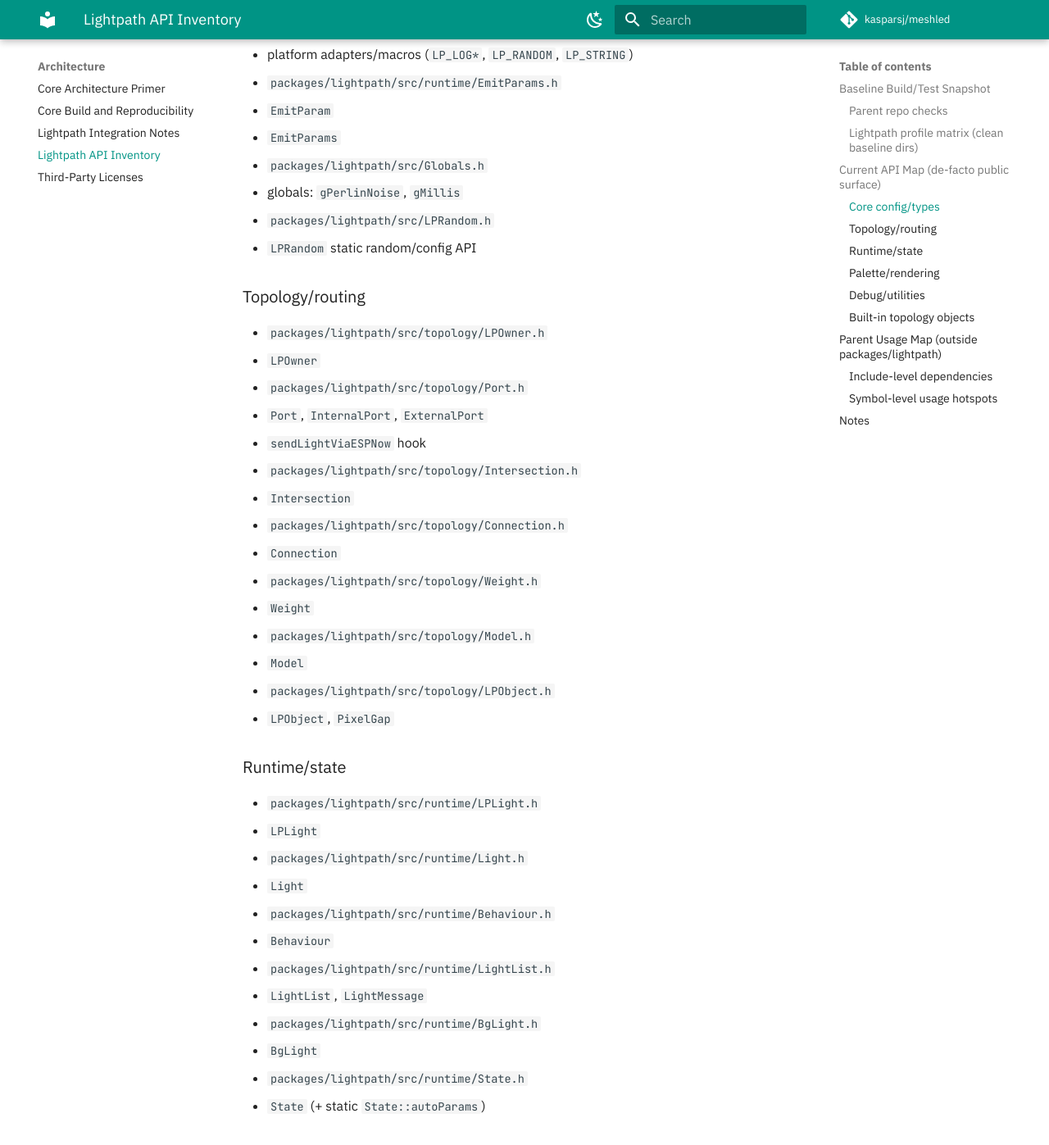
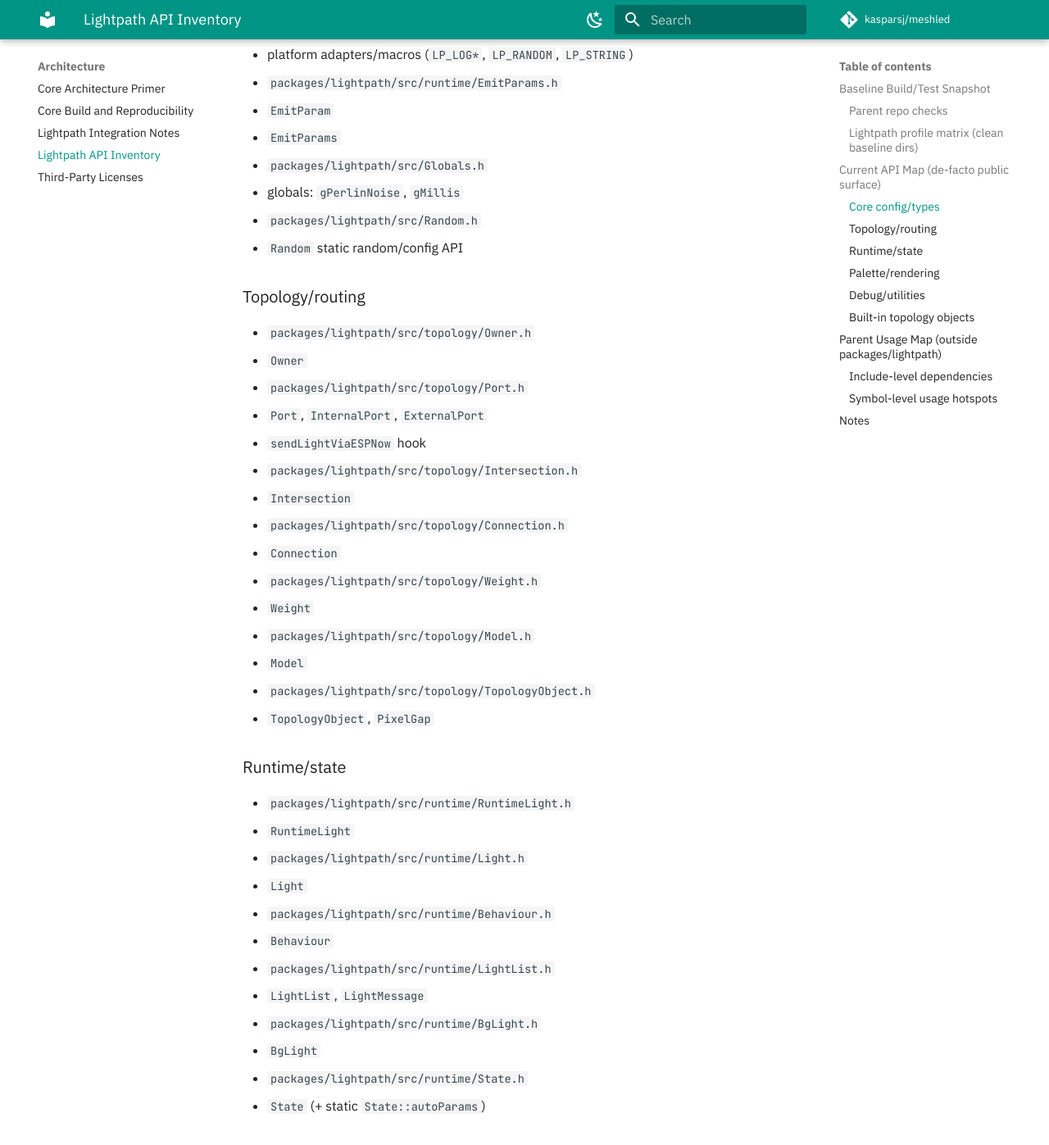
Before and after one commit to kasparsj/meshled, an MkDocs documentation site: the page built from docs/lightpath-api-inventory.md, in a window 1280 px wide and 1400 px high, scrolled down 2200 px. Shown: the top 1397 px of the window at 82% size. Built offline with MkDocs 1.6.1 and Material for MkDocs 9.7.7, drawn with Linux system fonts in a browser that asks for light colours; comment, search, counter and statistics services are not loaded; some of the changed text lies outside the part shown.

Commit message:
chore: migrate meshled to renamed lightpath symbols

```diff
--- a/docs/lightpath-api-inventory.md
+++ b/docs/lightpath-api-inventory.md
@@ -74,13 +74,13 @@
 - `packages/lightpath/src/Globals.h`
   - globals: `gPerlinNoise`, `gMillis`
 
-- `packages/lightpath/src/LPRandom.h`
-  - `LPRandom` static random/config API
+- `packages/lightpath/src/Random.h`
+  - `Random` static random/config API
 
 ### Topology/routing
 
-- `packages/lightpath/src/topology/LPOwner.h`
-  - `LPOwner`
+- `packages/lightpath/src/topology/Owner.h`
+  - `Owner`
 
 - `packages/lightpath/src/topology/Port.h`
   - `Port`, `InternalPort`, `ExternalPort`
@@ -98,13 +98,13 @@
 - `packages/lightpath/src/topology/Model.h`
   - `Model`
 
-- `packages/lightpath/src/topology/LPObject.h`
-  - `LPObject`, `PixelGap`
+- `packages/lightpath/src/topology/TopologyObject.h`
+  - `TopologyObject`, `PixelGap`
 
 ### Runtime/state
 
-- `packages/lightpath/src/runtime/LPLight.h`
-  - `LPLight`
+- `packages/lightpath/src/runtime/RuntimeLight.h`
+  - `RuntimeLight`
 
 - `packages/lightpath/src/runtime/Light.h`
   - `Light`
@@ -187,15 +187,15 @@
 ### Symbol-level usage hotspots
 
 - `apps/simulator/src/ofApp.cpp`
-  - object/runtime construction: `Heptagon919`, `Heptagon3024`, `Line`, `Cross`, `Triangle`, `State`, `LPDebugger`
+  - object/runtime construction: `Heptagon919`, `Heptagon3024`, `Line`, `Cross`, `Triangle`, `State`, `Debugger`
   - emit/runtime API: `EmitParams`, `EmitParam`, `state->emit`, `state->update`, `state->stopNote`, `state->stopAll`, `state->paletteColor`
-  - topology traversal: `LPObject::inter`, `LPObject::conn`, `Intersection`, `Connection`
+  - topology traversal: `TopologyObject::inter`, `TopologyObject::conn`, `Intersection`, `Connection`
   - render constants/types: `MAX_GROUPS`, `MAX_NOTES_SET`, `INFINITE_DURATION`, `RANDOM_COLOR`, `ListOrder`, `ListHead`, `ColorRGB`, `gMillis`
 
 - `firmware/esp/LEDLib.h`
   - object/runtime creation: `Heptagon919`, `Heptagon3024`, `Line`, `Triangle`, `State`
   - control surface: `State::autoParams`, `state->autoEmit`, `state->update`, `state->stopAll`, `state->colorAll`, `state->splitAll`
-  - command emit: `EmitParams`, `LPObject::getParams`
+  - command emit: `EmitParams`, `TopologyObject::getParams`
 
 - `firmware/esp/OSCLib.h`
   - OSC mapping to API: `EmitParams`, `EmitParam`, `ListOrder`, `RANDOM_COLOR`, `INFINITE_DURATION`, `MAX_NOTES_SET`
@@ -206,11 +206,11 @@
   - layer APIs: `LightList`, `BgLight` assumptions, blend/ease/list fields
 
 - `firmware/esp/WebServerSetup.h`
-  - direct graph mutation: `Intersection`, `Connection`, `Model`, `LPObject::inter/conn/models`
+  - direct graph mutation: `Intersection`, `Connection`, `Model`, `TopologyObject::inter/conn/models`
   - topology limits/constants: `MAX_GROUPS`
 
 - `firmware/esp/WLEDApiLib.h`, `firmware/esp/FSLib.h`, `firmware/esp/ESPNowLib.h`, `firmware/esp/NeoPixelBusLib.h`, `firmware/esp/FastLEDLib.h`
-  - direct use of `State`, `LightList`, `ColorRGB`, `Palette`, and pixel translation methods on `LPObject`
+  - direct use of `State`, `LightList`, `ColorRGB`, `Palette`, and pixel translation methods on `TopologyObject`
 
 ## Notes
 
```
Also changed, not shown: other parts of docs/lightpath-api-inventory.md (+2 -2 lines), docs/core-architecture.md (+5 -5 lines), 5 other files.
